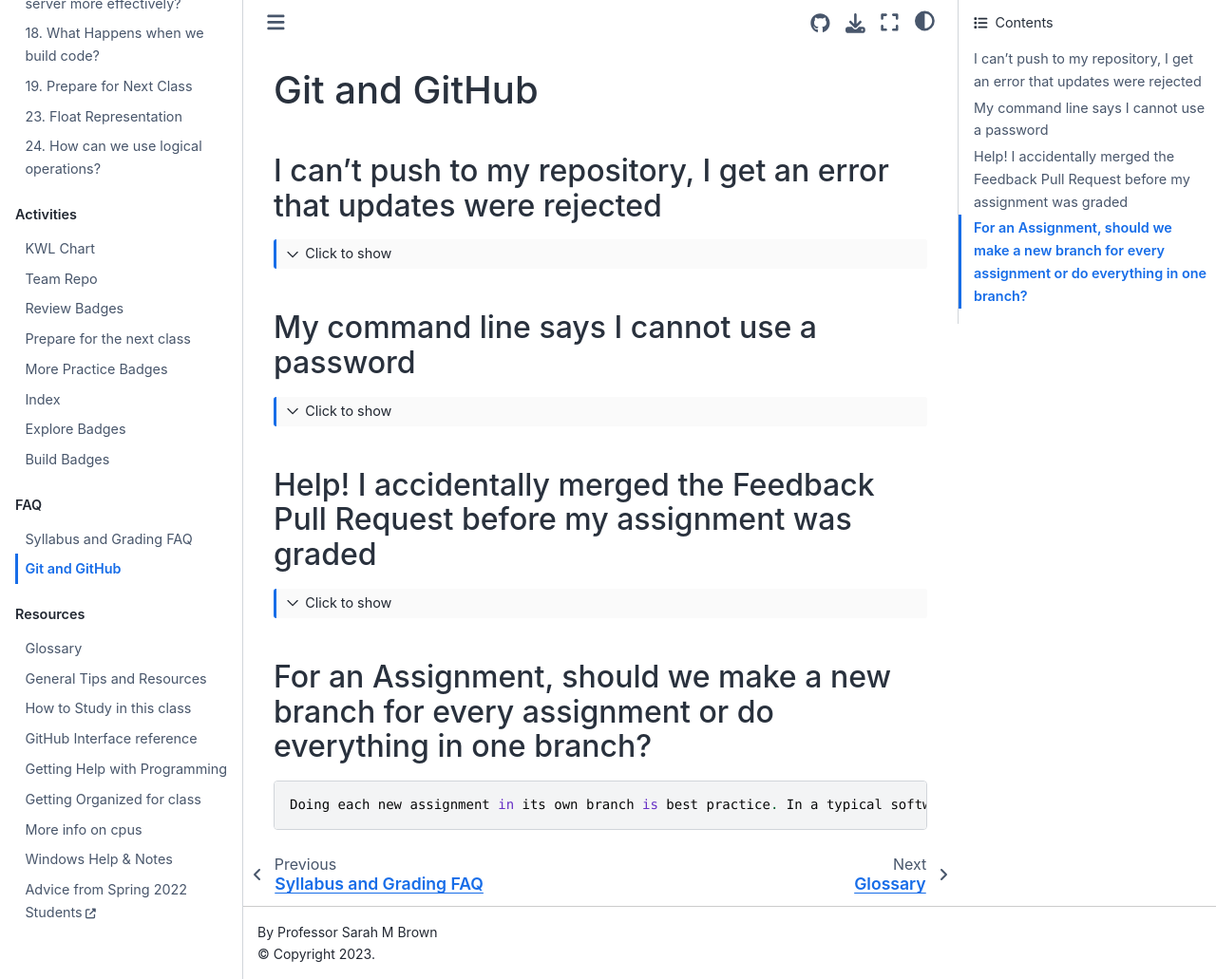
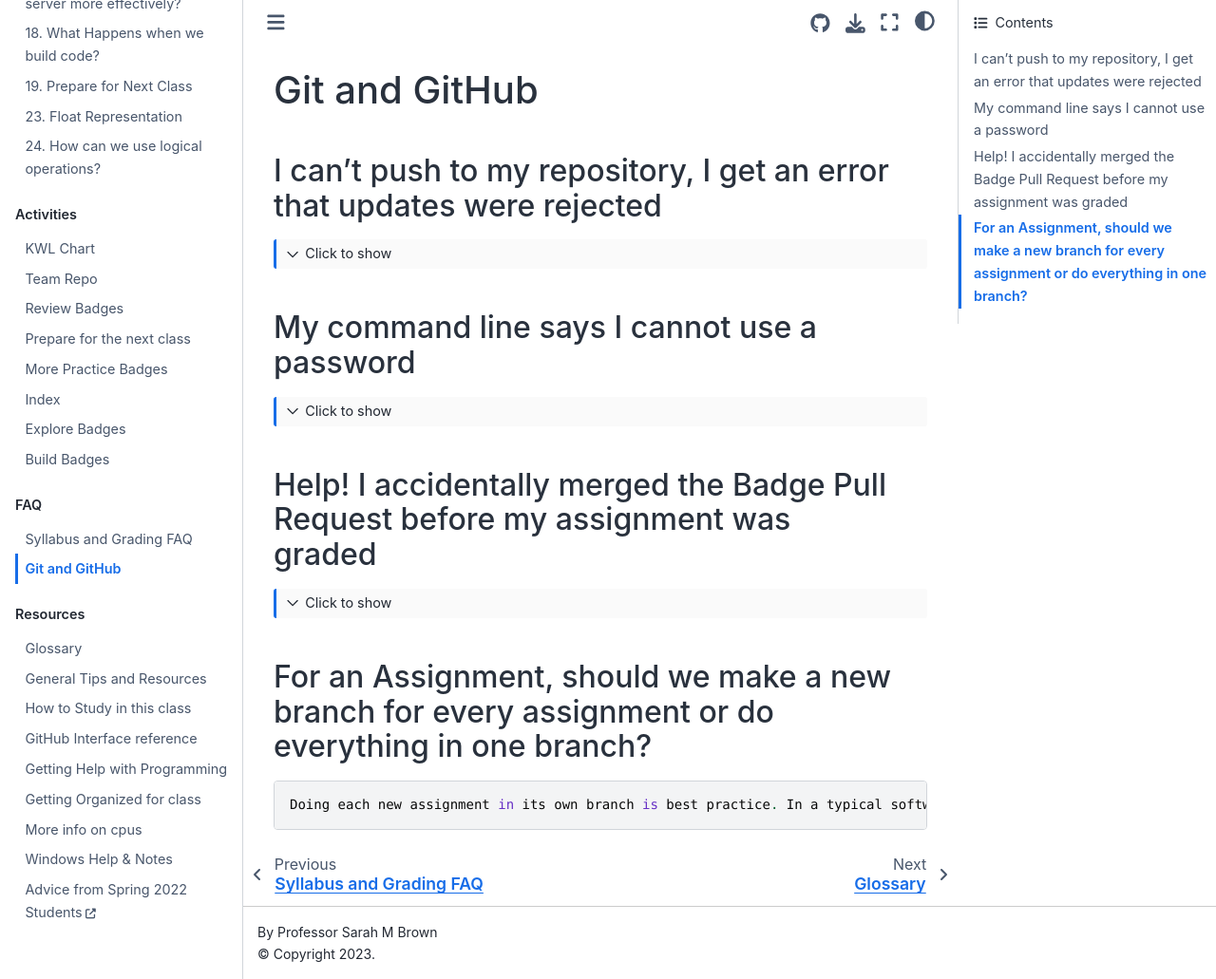
Before and after one commit to introcompsys/spring2023, a Jupyter Book: the page built from faq/github.md, in a window 1280 px wide and 1031 px high. Shown: the whole window at 95% size. Built offline with Jupyter Book 1.0.4 settings and Sphinx 7.4.7 and the Sphinx Book theme 1.1.4, drawn with Linux system fonts in a browser that asks for light colours; part of the change alters nothing that is shown.

Commit message:
faq note

`````diff
--- a/faq/github.md
+++ b/faq/github.md
@@ -75,10 +75,12 @@ If there's an error your notebook it can't complete running. You can allow it to
 
 
 (preemptive-merge)=
-## Help! I accidentally merged the Feedback Pull Request before my assignment was graded
+## Help! I accidentally merged the Badge Pull Request before my assignment was graded
 ````{toggle}
 
 That's ok. You can fix it.
+
+**note: these instructions use the main branch the way we use the badge branches and the feedback branch the way we use the main branch in this course**
 
 You'll have to work offline and use GitHub in your browser together for this fix. The following instuctions will work in terminal on Mac or Linux or in GitBash for Windows. (see [Programming Environment section on the tools page](programming-env)).
 
`````
